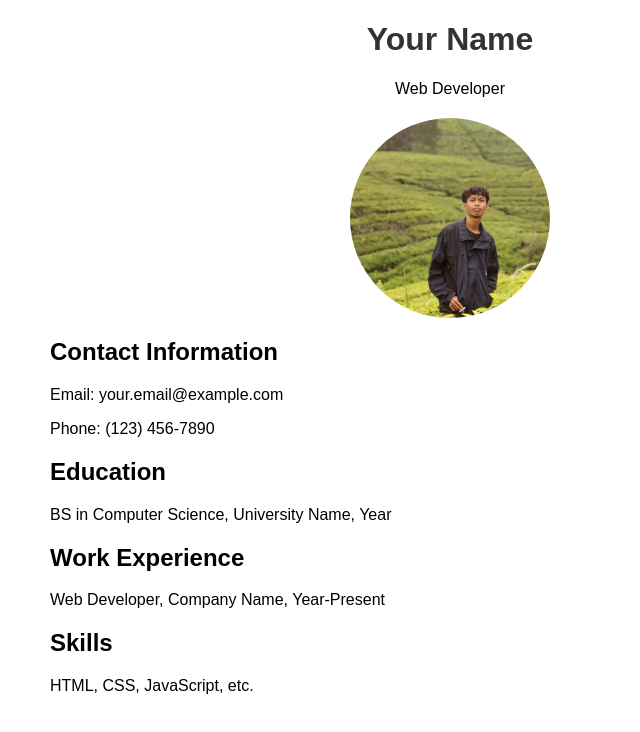
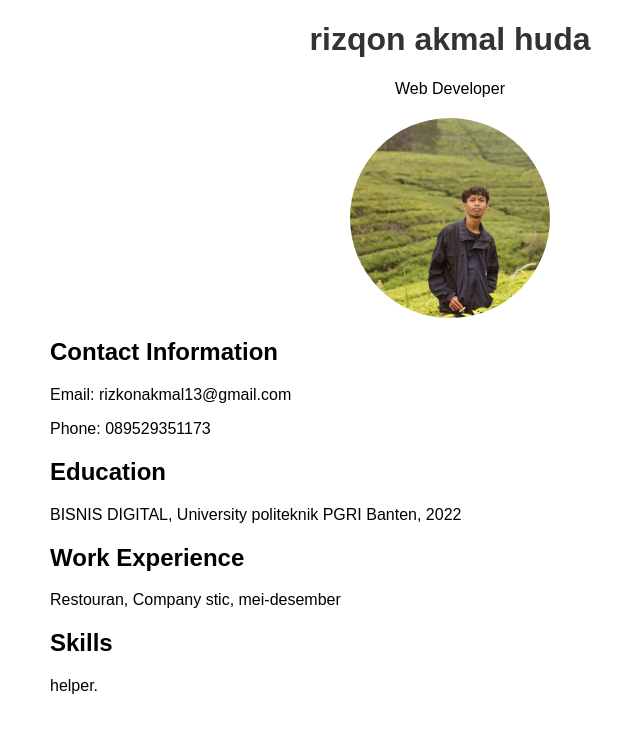
Before and after one commit to rizqonakmal/latihan, a plain HTML site: page index.html in a window 1280 px wide. Shown: the whole page, without its empty margins (190-830 px from the left). Drawn offline with Linux system fonts and the light colour scheme.

Commit message:
Update index.html

```diff
--- a/index.html
+++ b/index.html
@@ -35,7 +35,7 @@
 
     <div class="cv-container">
         <header>
-            <h1>Your Name</h1>
+            <h1>rizqon akmal huda</h1>
             <p>Web Developer</p>
         </header>
 
@@ -43,23 +43,23 @@
 
         <section>
             <h2>Contact Information</h2>
-            <p>Email: your.email@example.com</p>
-            <p>Phone: (123) 456-7890</p>
+            <p>Email: rizkonakmal13@gmail.com</p>
+            <p>Phone: 089529351173</p>
         </section>
 
         <section>
             <h2>Education</h2>
-            <p>BS in Computer Science, University Name, Year</p>
+            <p>BISNIS DIGITAL, University politeknik PGRI Banten, 2022</p>
         </section>
 
         <section>
             <h2>Work Experience</h2>
-            <p>Web Developer, Company Name, Year-Present</p>
+            <p>Restouran, Company stic, mei-desember</p>
         </section>
 
         <section>
             <h2>Skills</h2>
-            <p>HTML, CSS, JavaScript, etc.</p>
+            <p>helper.</p>
         </section>
     </div>
 
```
